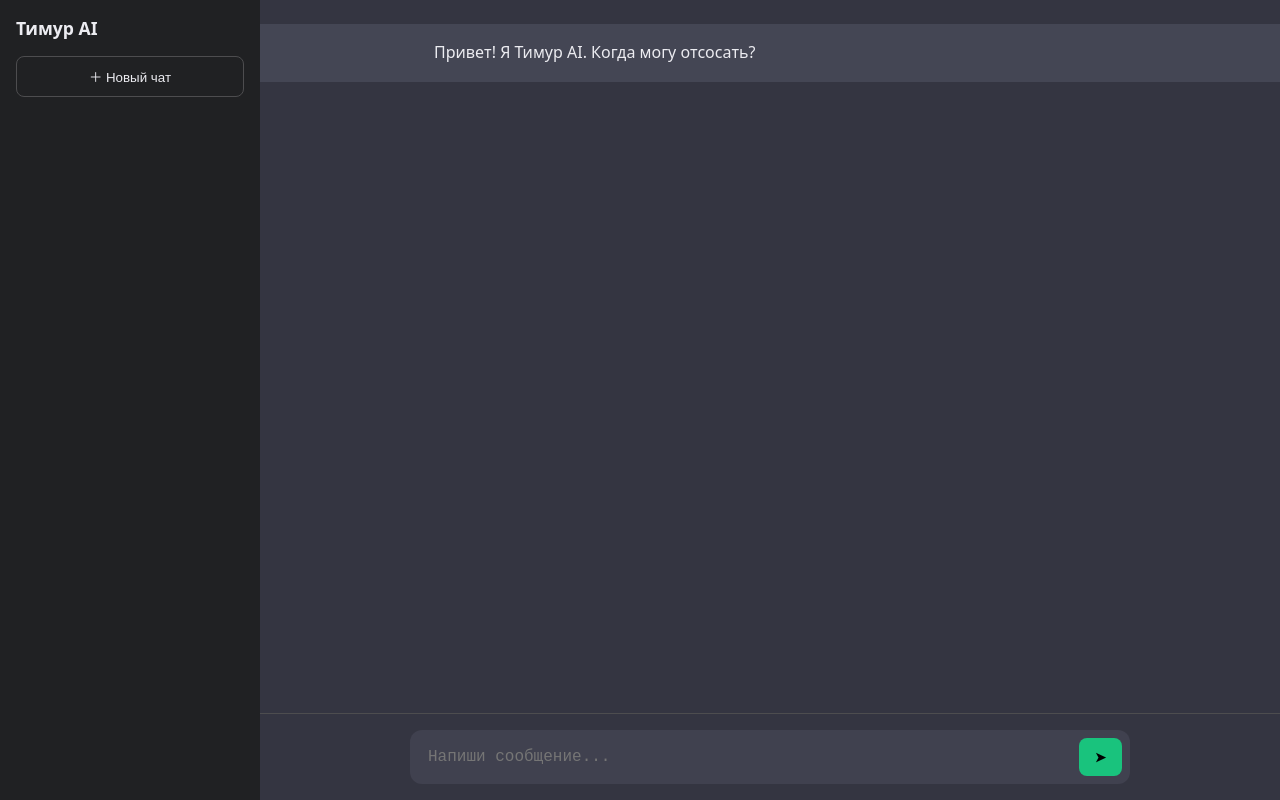
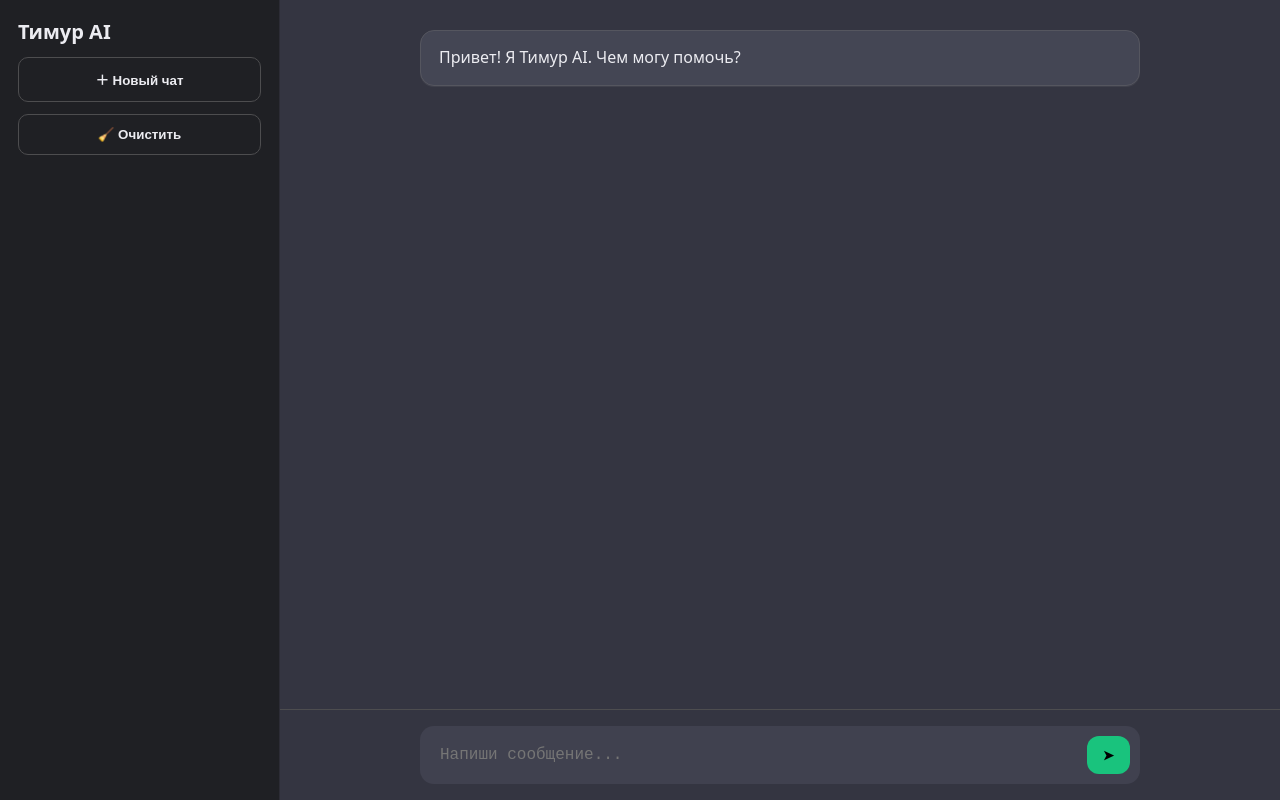
Before and after one commit to D1fficult03/Timur-AI, a website: page index.html in a window 1280 px wide. Drawn offline with Linux system fonts and the light colour scheme.

Commit message:
index.html

```diff
--- a/index.html
+++ b/index.html
@@ -13,56 +13,79 @@
       color: #ececf1;
       height: 100vh;
       display: flex;
+      overflow: hidden;
     }
+
+    /* Sidebar */
     .sidebar {
-      width: 260px;
-      background: #202123;
-      padding: 16px;
+      width: 280px;
+      background: #1f2024;
+      padding: 18px;
       display: flex;
       flex-direction: column;
+      gap: 12px;
+      border-right: 1px solid #2c2c35;
     }
     .sidebar h1 {
-      font-size: 1.1rem;
-      margin: 0 0 16px;
+      font-size: 1.25rem;
+      margin: 0;
     }
-    .new-chat {
+    .btn {
       border: 1px solid #4d4d4f;
       background: transparent;
       color: #ececf1;
-      padding: 10px;
-      border-radius: 8px;
+      padding: 12px 14px;
+      border-radius: 10px;
       cursor: pointer;
-      margin-bottom: 20px;
+      transition: background .2s ease;
+      font-weight: 600;
     }
+    .btn:hover {
+      background: rgba(255,255,255,0.06);
+    }
+
+    /* Chat area */
     .chat-area {
       flex: 1;
       display: flex;
       flex-direction: column;
       background: #343541;
     }
+
     .messages {
       flex: 1;
-      padding: 24px 0;
+      padding: 20px;
       overflow-y: auto;
     }
+
     .message-row {
-      padding: 16px 0;
       display: flex;
       justify-content: center;
+      padding: 10px 0;
     }
-    .message-row.ai {
-      background: #444654;
-    }
-    .message-row.user {
-      background: #343541;
-    }
+
     .message {
       max-width: 720px;
       width: 100%;
-      padding: 0 24px;
+      padding: 14px 18px;
+      border-radius: 14px;
       line-height: 1.6;
       white-space: pre-wrap;
+      box-shadow: 0 1px 0 rgba(255,255,255,0.06);
     }
+
+    .message-row.user .message {
+      background: #3b3c46;
+      align-self: flex-end;
+      border: 1px solid #4a4a52;
+    }
+
+    .message-row.ai .message {
+      background: #444654;
+      border: 1px solid #55565f;
+    }
+
+    /* Input */
     .input-area {
       border-top: 1px solid #4d4d4f;
       padding: 16px;
@@ -70,15 +93,18 @@
       justify-content: center;
       background: #343541;
     }
+
     .input-box {
       max-width: 720px;
       width: 100%;
       display: flex;
       background: #40414f;
-      border-radius: 12px;
-      padding: 8px;
+      border-radius: 14px;
+      padding: 10px;
+      gap: 10px;
     }
-    .input-box textarea {
+
+    textarea {
       flex: 1;
       resize: none;
       background: transparent;
@@ -88,38 +114,48 @@
       font-size: 1rem;
       padding: 10px;
       max-height: 200px;
+      min-height: 38px;
     }
-    .input-box button {
+
+    .send-btn {
       background: #19c37d;
       border: none;
-      border-radius: 8px;
+      border-radius: 12px;
       padding: 0 16px;
       color: #000;
-      font-weight: 600;
+      font-weight: 700;
       cursor: pointer;
+      transition: transform .1s ease;
     }
+    .send-btn:active {
+      transform: scale(0.98);
+    }
+
     @media (max-width: 768px) {
       .sidebar { display: none; }
+      body { overflow: hidden; }
     }
   </style>
 </head>
 <body>
+
   <div class="sidebar">
     <h1>Тимур AI</h1>
-    <button class="new-chat" onclick="newChat()">＋ Новый чат</button>
+    <button class="btn" onclick="newChat()">＋ Новый чат</button>
+    <button class="btn" onclick="clearChat()">🧹 Очистить</button>
   </div>
 
   <div class="chat-area">
     <div class="messages" id="messages">
       <div class="message-row ai">
-        <div class="message">Привет! Я Тимур AI. Когда могу отсосать?</div>
+        <div class="message">Привет! Я Тимур AI. Чем могу помочь?</div>
       </div>
     </div>
 
     <div class="input-area">
       <div class="input-box">
         <textarea id="userInput" rows="1" placeholder="Напиши сообщение..."></textarea>
-        <button onclick="sendMessage()">➤</button>
+        <button class="send-btn" onclick="sendMessage()">➤</button>
       </div>
     </div>
   </div>
@@ -134,20 +170,22 @@
       row.className = `message-row ${type}`;
       const msg = document.createElement('div');
       msg.className = 'message';
-      msg.innerText = text;
+      msg.innerText = text; // безопасно
       row.appendChild(msg);
       messagesDiv.appendChild(row);
       messagesDiv.scrollTop = messagesDiv.scrollHeight;
+      return msg;
     }
 
     async function sendMessage() {
       const text = input.value.trim();
       if (!text) return;
+
       addMessage(text, 'user');
       input.value = '';
+      autoResize();
 
-      addMessage('Тимур AI печатает…', 'ai');
-      const typing = messagesDiv.lastChild;
+      const typingMsg = addMessage('Тимур AI печатает…', 'ai');
 
       try {
         const res = await fetch(FUNCTION_URL, {
@@ -155,10 +193,13 @@
           headers: { 'Content-Type': 'application/json' },
           body: JSON.stringify({ message: text })
         });
+
+        if (!res.ok) throw new Error("Ошибка сервера");
+
         const data = await res.json();
-        typing.querySelector('.message').innerText = data.reply;
+        typingMsg.innerText = data.reply || "Нет ответа";
       } catch (e) {
-        typing.querySelector('.message').innerText = 'Ошибка соединения';
+        typingMsg.innerText = 'Ошибка соединения';
       }
     }
 
@@ -166,6 +207,17 @@
       messagesDiv.innerHTML = '';
       addMessage('Новый чат. Я Тимур AI 👋', 'ai');
     }
+
+    function clearChat() {
+      messagesDiv.innerHTML = '';
+    }
+
+    function autoResize() {
+      input.style.height = "auto";
+      input.style.height = input.scrollHeight + "px";
+    }
+
+    input.addEventListener('input', autoResize);
 
     input.addEventListener('keydown', e => {
       if (e.key === 'Enter' && !e.shiftKey) {
```
